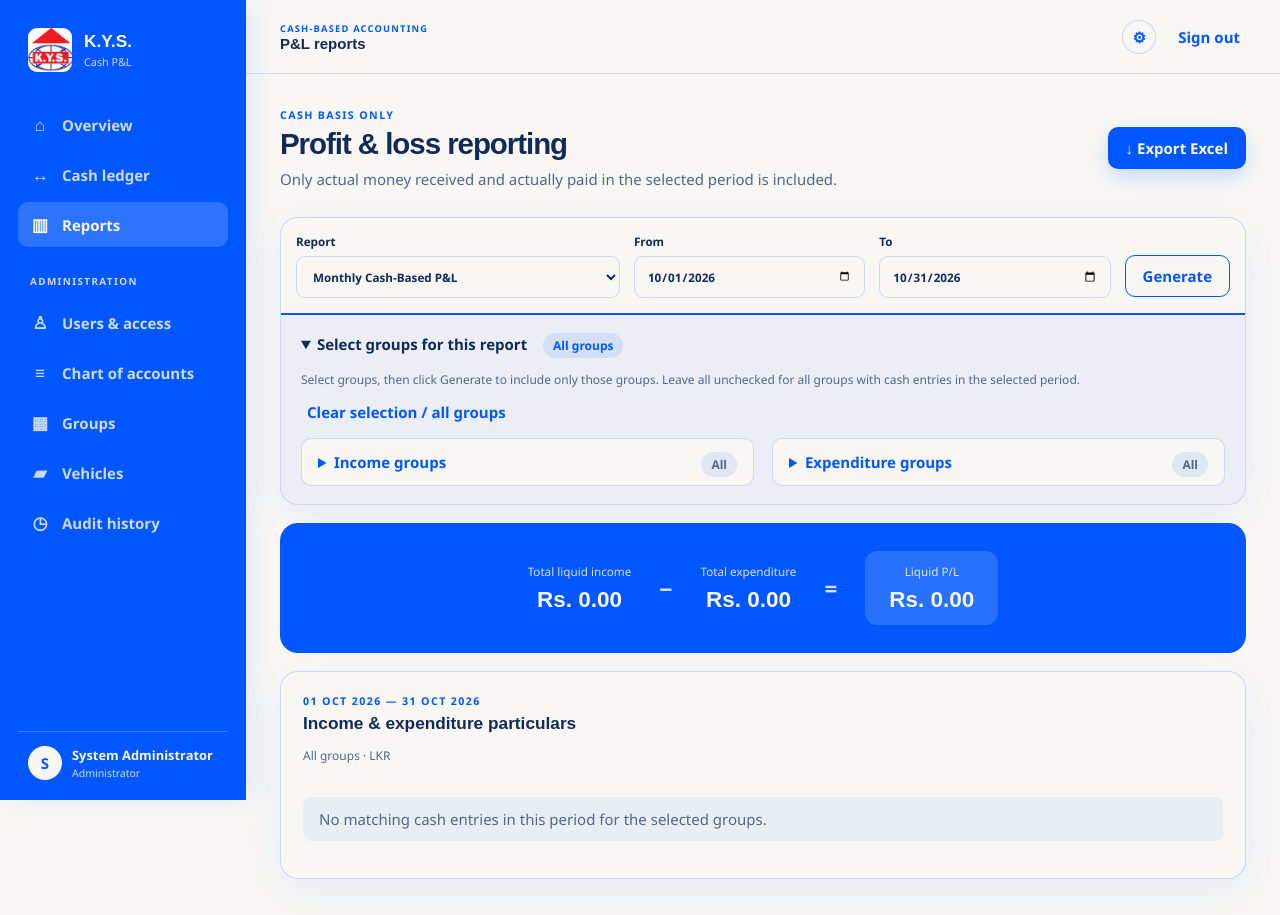
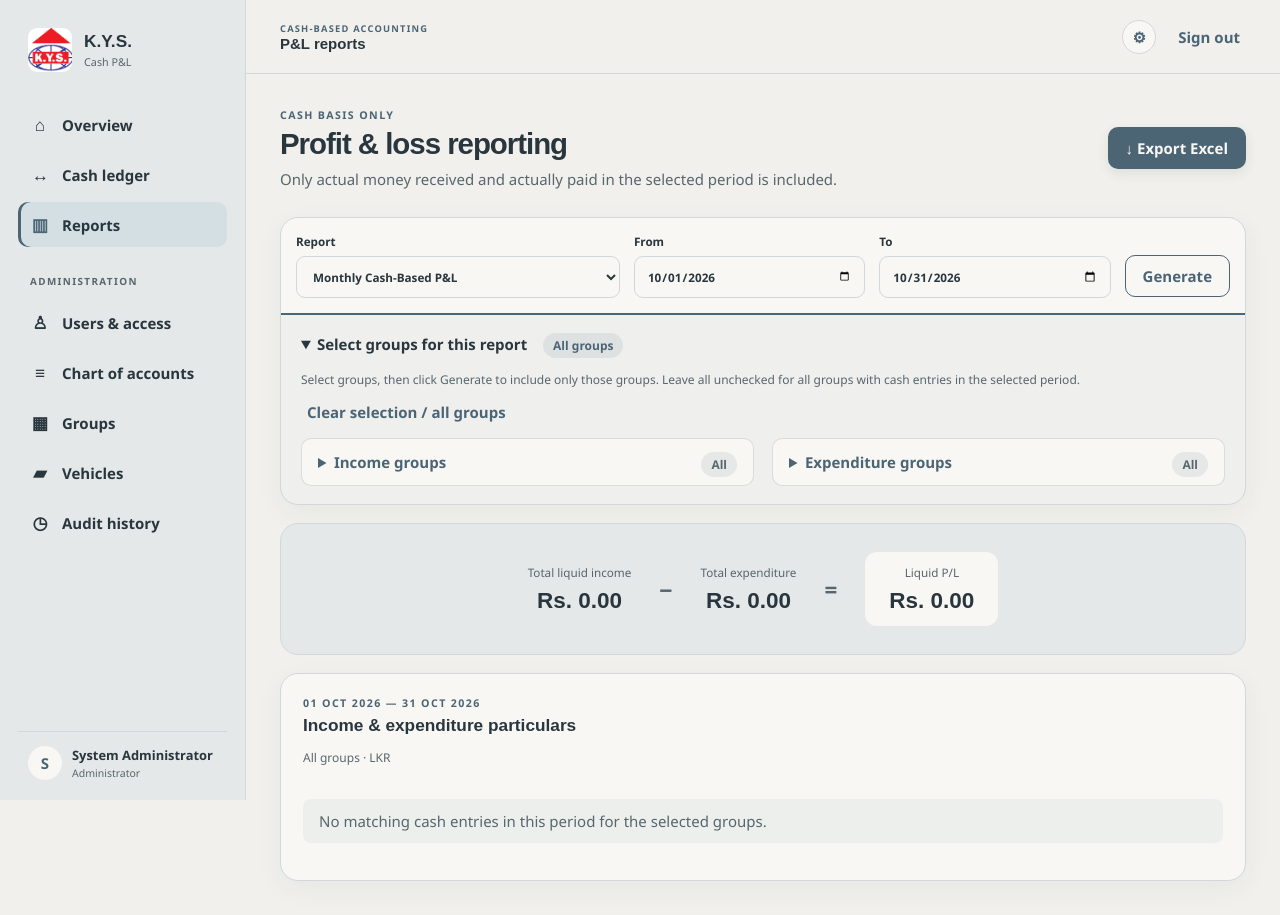
Before and after one commit to Roshadha/kys-finance-system, a Flask app: page /reports in a window 1280 px wide. Before the commit the page ends 883 px from the top, so only its background shows below. Run offline with Flask 3, Linux system fonts and the light colour scheme; the visitor is signed in with stand-in values (Sample User, id 1); data comes from the database, SQL or seed files in the repository; data that the repository does not hold is empty.

Commit message:
Add automatic LAN client discovery and a softer neutral theme

```diff
--- a/app.py
+++ b/app.py
@@ -521,7 +521,7 @@ def register_context(app):
 def register_routes(app):
     @app.get("/health")
     def health():
-        return {"status": "ok", "database": "connected"}
+        return {"status": "ok", "database": "connected", "service": "kys-finance"}
 
     @app.route("/login", methods=["GET", "POST"])
     def login():
--- a/static/reports.css
+++ b/static/reports.css
@@ -1,23 +1,23 @@
 .report-controls { margin-bottom: 18px; }
 .report-controls .filters { margin-bottom: 0; flex-wrap: wrap; }
-.group-picker { border-top: 2px solid #0057ff; padding: 18px 20px; background: rgba(0, 87, 255, .05); border-radius: 0 0 16px 16px; }
+.group-picker { border-top: 2px solid var(--accent); padding: 18px 20px; background: rgba(var(--accent-rgb), .05); border-radius: 0 0 16px 16px; }
 .group-picker summary { cursor: pointer; color: var(--ink); font-size: 1rem; font-weight: 800; }
-.group-picker summary span { display: inline-block; margin-left: 12px; padding: 4px 10px; border-radius: 20px; background: rgba(0, 87, 255, .1); color: #0057ff; font-size: .8rem; }
+.group-picker summary span { display: inline-block; margin-left: 12px; padding: 4px 10px; border-radius: 20px; background: rgba(var(--accent-rgb), .1); color: var(--accent); font-size: .8rem; }
 .group-picker p, .report-scope { color: var(--muted); font-size: .8rem; line-height: 1.6; }
 .group-options { display: grid; grid-template-columns: 1fr 1fr; gap: 18px; margin-top: 15px; }
-.group-options .group-dropdown { min-width: 0; align-self: start; border: 1px solid rgba(0, 87, 255, .18); border-radius: 10px; background: #f8f7f4; }
-.group-dropdown summary { padding: 13px 16px; color: #0057ff; font-weight: 700; cursor: pointer; }
+.group-options .group-dropdown { min-width: 0; align-self: start; border: 1px solid rgba(var(--accent-rgb), .18); border-radius: 10px; background: #f8f7f4; }
+.group-dropdown summary { padding: 13px 16px; color: var(--accent); font-weight: 700; cursor: pointer; }
 .group-dropdown summary span { float: right; color: var(--muted); font-size: .8rem; font-weight: 600; }
 .group-dropdown-list { max-height: 230px; overflow-y: auto; padding: 4px 10px 10px; border-top: 1px solid var(--line); }
 .group-options .check { font-weight: 600; cursor: pointer; }
-.group-options .check:has(input:checked) { border-radius: 8px; background: rgba(0, 87, 255, .1); color: var(--ink); }
-.group-options input { flex: 0 0 auto; width: 18px; height: 18px; accent-color: #0057ff; }
-.report-notice { background: rgba(0, 87, 255, .06); padding: 12px 16px; border-radius: 8px; color: var(--muted); }
+.group-options .check:has(input:checked) { border-radius: 8px; background: rgba(var(--accent-rgb), .1); color: var(--ink); }
+.group-options input { flex: 0 0 auto; width: 18px; height: 18px; accent-color: var(--accent); }
+.report-notice { background: rgba(var(--accent-rgb), .06); padding: 12px 16px; border-radius: 8px; color: var(--muted); }
 .particulars-table { font-size: .8rem; }
 .particulars-table tbody td:nth-child(2):not(.number) { min-width: 230px; }
-.particulars-table .statement-section th { background: #0057ff; color: #f8f7f4; padding: 14px; font-size: .8rem; }
-.particulars-table .statement-group th { background: rgba(0, 87, 255, .1); color: var(--ink); padding: 12px; text-transform: none; letter-spacing: 0; font-size: .85rem; }
-.statement-subtotal td { background: rgba(0, 87, 255, .04); font-weight: 700; border-top: 1px solid var(--line); }
-.statement-total td { background: rgba(0, 87, 255, .1); font-weight: 800; border-top: 2px solid #0057ff; }
+.particulars-table .statement-section th { background: var(--surface-selected); color: var(--ink); padding: 14px; font-size: .8rem; }
+.particulars-table .statement-group th { background: rgba(var(--accent-rgb), .1); color: var(--ink); padding: 12px; text-transform: none; letter-spacing: 0; font-size: .85rem; }
+.statement-subtotal td { background: rgba(var(--accent-rgb), .04); font-weight: 700; border-top: 1px solid var(--line); }
+.statement-total td { background: rgba(var(--accent-rgb), .1); font-weight: 800; border-top: 2px solid var(--accent); }
 .account-code { color: var(--muted); }
 @media (max-width: 720px) { .group-options { grid-template-columns: 1fr; } }
--- a/static/theme.css
+++ b/static/theme.css
@@ -1,71 +1,82 @@
-/* K.Y.S. palette: Signal Blue and Porcelain. Dark blue text and transparent blue
-   overlays keep the two-colour design readable without the former green theme. */
+/* Quiet neutral surfaces with small, desaturated slate accents. */
 :root {
-  --ink: #102a5c;
-  --muted: #536789;
-  --line: rgba(0, 87, 255, .18);
-  --paper: #f8f7f4;
+  --ink: #29363e;
+  --muted: #58666d;
+  --accent: #4b6575;
+  --accent-rgb: 75, 101, 117;
+  --line: #d1d8da;
+  --paper: #f1f0ec;
   --white: #f8f7f4;
-  --green: #0057ff;
-  --green-2: #0057ff;
-  --mint: rgba(0, 87, 255, .09);
+  --surface-soft: #e4e8e8;
+  --surface-selected: #d4dfe3;
+  --green: var(--accent);
+  --green-2: var(--accent);
+  --mint: #e8edee;
   --lime: #f8f7f4;
-  --red: #0057ff;
-  --red-bg: rgba(0, 87, 255, .07);
-  --gold: #0057ff;
-  --shadow: 0 12px 40px rgba(0, 87, 255, .08);
+  --red: #854e49;
+  --red-bg: #f1e6e3;
+  --gold: #716044;
+  --shadow: 0 8px 28px rgba(41, 54, 62, .05);
 }
 
 body, .auth-body, .topbar { background: var(--paper); }
-.sidebar, .login-panel, .report-strip, .kpi.profit { background: #0057ff; color: #f8f7f4; }
-.sidebar { box-shadow: 8px 0 24px rgba(0, 87, 255, .08); }
-.brand-mark { background: #f8f7f4; color: #0057ff; }
-.brand small, .login-brand small, .sidebar nav a, .sidebar nav a span,
-.sidebar-user small, .nav-label, .login-copy p, .login-foot, .pill,
-.equation, .kpi.profit > span, .kpi.profit small, .report-strip span,
-.report-strip > b { color: rgba(248, 247, 244, .82); }
-.sidebar nav a:hover, .sidebar nav a.active { background: rgba(248, 247, 244, .18); color: #f8f7f4; }
-.sidebar nav a.active span, .login-copy h1 em, .equation b { color: #f8f7f4; }
-.sidebar-user { border-top-color: rgba(248, 247, 244, .25); }
-.avatar { background: #f8f7f4; color: #0057ff; }
+.sidebar, .login-panel, .report-strip, .kpi.profit {
+  background: var(--surface-soft);
+  color: var(--ink);
+}
+.sidebar { border-right: 1px solid var(--line); box-shadow: none; }
+.brand-mark, .avatar { background: var(--white); color: var(--accent); }
+.brand small, .login-brand small, .sidebar-user small, .nav-label,
+.login-copy p, .login-foot, .pill, .equation,
+.kpi.profit > span, .kpi.profit small, .report-strip span,
+.report-strip > b { color: var(--muted); }
+.sidebar nav a, .sidebar nav a span { color: var(--ink); }
+.sidebar nav a:hover { background: #dce3e5; color: var(--ink); }
+.sidebar nav a.active { background: var(--surface-selected); color: var(--ink); box-shadow: inset 3px 0 var(--accent); }
+.sidebar nav a.active span, .login-copy h1 em, .equation b { color: var(--accent); }
+.sidebar-user { border-top-color: var(--line); }
 .eyebrow, .link-button, .icon-link, .quick-list span, .text-link,
-.row-action, .income-text, .expense-text, .negative { color: #0057ff !important; }
+.row-action, .income-text { color: var(--accent) !important; }
+.expense-text, .negative { color: var(--red) !important; }
 .icon-link, .card, .kpi, input, select, textarea, .group-options fieldset {
   border-color: var(--line);
-  background: #f8f7f4;
+  background: var(--white);
 }
 .card, .kpi { box-shadow: var(--shadow); }
-.btn.primary, .btn.excel { background: #0057ff; color: #f8f7f4; box-shadow: 0 8px 20px rgba(0, 87, 255, .18); }
-.btn.secondary { border-color: #0057ff; background: #f8f7f4; color: #0057ff; }
-.btn.ghost { color: #0057ff; }
+.btn.primary, .btn.excel { background: var(--accent); color: var(--white); box-shadow: 0 4px 12px rgba(41, 54, 62, .1); }
+.btn.secondary { border-color: var(--accent); background: var(--white); color: var(--accent); }
+.btn.ghost { color: var(--accent); }
 .btn:hover { filter: brightness(.94); }
-.kpi.profit:after { background: rgba(248, 247, 244, .1); }
+.kpi:after, .kpi.profit:after { background: rgba(var(--accent-rgb), .05); }
 .kpi-icon, .expense .kpi-icon, .vehicle-badge, .status.income,
-.status.expense, .record-summary .highlight { background: var(--mint); color: #0057ff; }
-.profit .kpi-icon { background: rgba(248, 247, 244, .18); color: #f8f7f4; }
+.status.expense, .record-summary .highlight, .profit .kpi-icon {
+  background: var(--surface-selected); color: var(--accent);
+}
 .kpi > span, .kpi small, .bar-group span, .cell-note, .cell-note.warning,
 .optional, .vehicle-field small, label small, .timeline-item p,
 .timeline-item small, .account-code { color: var(--muted); }
-.legend .in, .bar.in { background: #0057ff; }
-.legend .out, .bar.out { background: rgba(0, 87, 255, .35); }
-.bar-chart { border-bottom-color: var(--line); background: repeating-linear-gradient(to bottom, transparent 0, transparent 53px, rgba(0, 87, 255, .08) 54px); }
+.legend .in, .bar.in { background: var(--accent); }
+.legend .out, .bar.out { background: #929c9f; }
+.bar-chart { border-bottom-color: var(--line); background: repeating-linear-gradient(to bottom, transparent 0, transparent 53px, rgba(var(--accent-rgb), .08) 54px); }
 .quick-list a, .quick-list button, td { border-bottom-color: var(--line); }
-tbody tr:hover { background: rgba(0, 87, 255, .04); }
+tbody tr:hover { background: rgba(var(--accent-rgb), .04); }
 th, label, .task-fieldset legend { color: var(--ink); }
-input:focus, select:focus, textarea:focus { border-color: #0057ff; box-shadow: 0 0 0 3px rgba(0, 87, 255, .12); }
-input[type="checkbox"], input[type="radio"] { accent-color: #0057ff; }
+input:focus, select:focus, textarea:focus { border-color: var(--accent); box-shadow: 0 0 0 3px rgba(var(--accent-rgb), .15); }
+input[type="checkbox"], input[type="radio"] { accent-color: var(--accent); }
 .locked-note, .login-help, .tag-list span, .tag, .status,
 .status.disabled, .report-notice { background: var(--mint); color: var(--muted); }
 .login-help b { color: var(--ink); }
-.report-strip .result { background: rgba(248, 247, 244, .16); }
-.report-strip span, .report-strip > b { color: rgba(248, 247, 244, .86); }
+.report-strip { border: 1px solid var(--line); }
+.report-strip .result { background: var(--white); }
+.report-strip span, .report-strip > b { color: var(--muted); }
 .timeline-item { border-left-color: var(--line); }
-.timeline-dot { border-color: #f8f7f4; background: #0057ff; box-shadow: 0 0 0 1px #0057ff; }
-.flash, .flash.error { border-color: var(--line); background: #f8f7f4; color: #0057ff; }
-.error-page > span, .empty > span { color: rgba(0, 87, 255, .45); }
-.login-panel:after { border-color: rgba(248, 247, 244, .18); }
-.pill, .equation { background: rgba(248, 247, 244, .14); }
-.equation { border-color: rgba(248, 247, 244, .2); }
+.timeline-dot { border-color: var(--white); background: var(--accent); box-shadow: 0 0 0 1px var(--accent); }
+.flash { border-color: var(--line); background: var(--white); color: var(--ink); }
+.flash.error { background: var(--red-bg); color: var(--red); }
+.error-page > span, .empty > span { color: var(--muted); }
+.login-panel:after { border-color: var(--line); box-shadow: none; }
+.pill, .equation { background: var(--white); }
+.equation { border-color: var(--line); }
 .tax-row[hidden] { display: none; }
 
 @media (max-width: 850px) {
--- a/templates/base.html
+++ b/templates/base.html
@@ -6,7 +6,7 @@
   <title>{% block title %}K.Y.S. Finance{% endblock %}</title>
   <link rel="stylesheet" href="{{ url_for('static', filename='app.css') }}">
   <link rel="stylesheet" href="{{ url_for('static', filename='brand.css') }}">
-  <link rel="stylesheet" href="{{ url_for('static', filename='theme.css') }}">
+  <link rel="stylesheet" href="{{ url_for('static', filename='theme.css', v='neutral-20260930') }}">
   <script defer src="{{ url_for('static', filename='app.js') }}"></script>
 </head>
 <body class="{% if not current_user %}auth-body{% endif %}">
--- a/templates/reports.html
+++ b/templates/reports.html
@@ -2,7 +2,7 @@
 {% block title %}P&L reports · K.Y.S. Finance{% endblock %}
 {% block page_title %}P&amp;L reports{% endblock %}
 {% block content %}
-<link rel="stylesheet" href="{{ url_for('static', filename='reports.css') }}">
+<link rel="stylesheet" href="{{ url_for('static', filename='reports.css', v='neutral-20260930') }}">
 <section class="hero-row compact">
   <div><span class="eyebrow">Cash basis only</span><h1>Profit &amp; loss reporting</h1><p>Only actual money received and actually paid in the selected period is included.</p></div>
   <a class="btn excel" href="{{ url_for('reports_export', type=report_type, start=start, end=end, group=selected_groups) }}">↓ Export Excel</a>
```
Also changed, not shown: COMPANY_SETUP.md (+16 -2 lines), discovery.py (added, +62 -0 lines), server.py (+17 -2 lines), tests/test_discovery.py (added, +107 -0 lines), client/README.txt (added), 8 other files.
